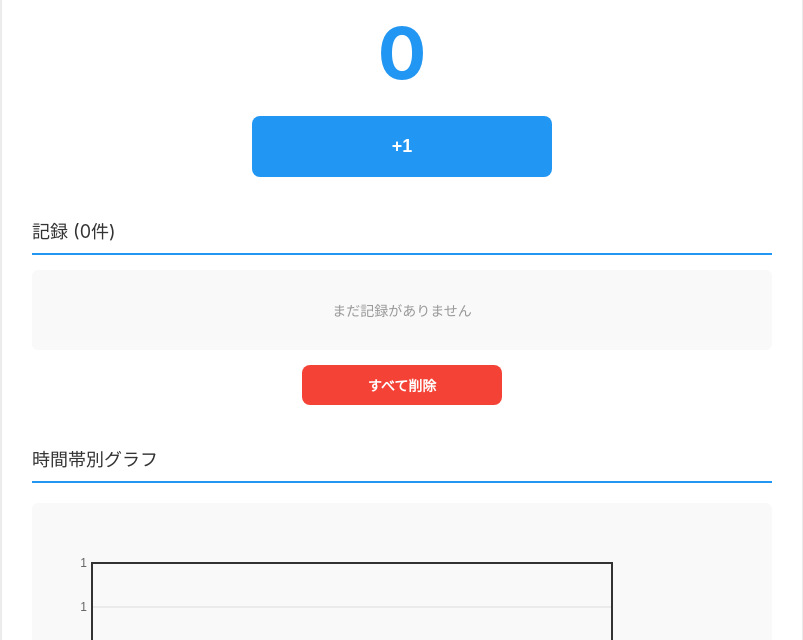
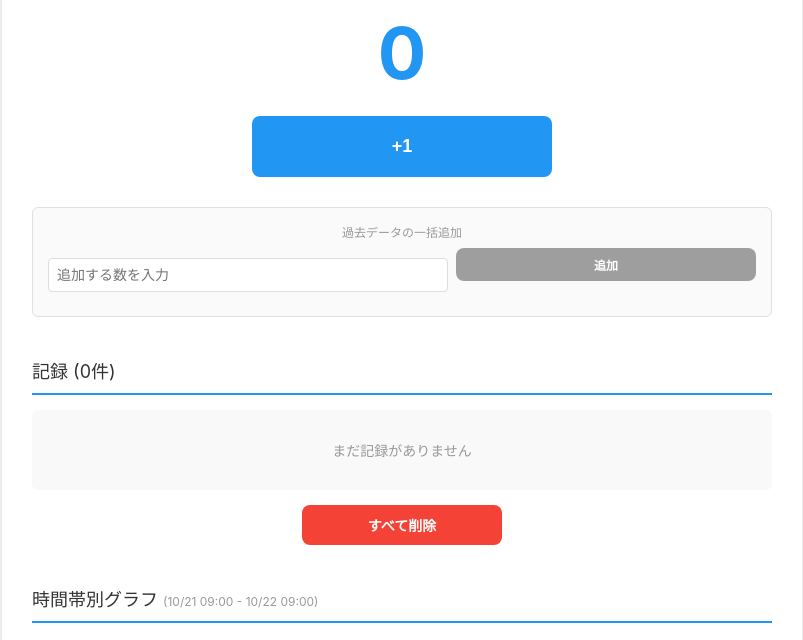
Before and after one commit to sharoo3/simple_counter, a plain HTML site: page index.html in a window 1280 px wide. Shown: the part 106-746 px from the top of the page, without its empty margins (238-1041 px from the left). Drawn offline with Linux system fonts and the light colour scheme.

Commit message:
Add bulk import feature for counter app

```diff
--- a/index.html
+++ b/index.html
@@ -155,6 +155,45 @@
             padding: 20px;
             font-size: 14px;
         }
+
+        .bulk-import {
+            margin-top: 30px;
+            padding: 15px;
+            background: #fafafa;
+            border-radius: 6px;
+            border: 1px solid #e0e0e0;
+        }
+
+        .bulk-import-title {
+            font-size: 12px;
+            color: #999;
+            margin-bottom: 8px;
+        }
+
+        .bulk-import-input {
+            display: flex;
+            gap: 8px;
+            align-items: center;
+        }
+
+        .bulk-import-input input {
+            flex: 1;
+            padding: 8px;
+            font-size: 14px;
+            border: 1px solid #ddd;
+            border-radius: 4px;
+        }
+
+        .btn-secondary {
+            background: #9e9e9e;
+            color: white;
+            padding: 8px 16px;
+            font-size: 12px;
+        }
+
+        .btn-secondary:hover {
+            background: #757575;
+        }
     </style>
 </head>
 <body>
@@ -164,6 +203,14 @@
         <div class="counter-display">
             <div class="counter-number" id="counter">0</div>
             <button class="btn btn-primary" id="incrementBtn">+1</button>
+
+            <div class="bulk-import">
+                <div class="bulk-import-title">過去データの一括追加</div>
+                <div class="bulk-import-input">
+                    <input type="number" id="bulkInput" placeholder="追加する数を入力" min="1" step="1">
+                    <button class="btn btn-secondary" id="bulkAddBtn">追加</button>
+                </div>
+            </div>
         </div>
 
         <div class="section">
@@ -175,7 +222,7 @@
         </div>
 
         <div class="section">
-            <div class="section-title">時間帯別グラフ</div>
+            <div class="section-title">時間帯別グラフ <span id="chartPeriod" style="font-size: 12px; color: #999; font-weight: normal;"></span></div>
             <div class="chart-container">
                 <canvas id="chart" width="600" height="300"></canvas>
             </div>
@@ -196,15 +243,22 @@
             initElements() {
                 this.counterDisplay = document.getElementById('counter');
                 this.incrementBtn = document.getElementById('incrementBtn');
+                this.bulkInput = document.getElementById('bulkInput');
+                this.bulkAddBtn = document.getElementById('bulkAddBtn');
                 this.recordsList = document.getElementById('recordsList');
                 this.recordCount = document.getElementById('recordCount');
                 this.clearBtn = document.getElementById('clearBtn');
+                this.chartPeriod = document.getElementById('chartPeriod');
                 this.canvas = document.getElementById('chart');
                 this.ctx = this.canvas.getContext('2d');
             }
 
             bindEvents() {
                 this.incrementBtn.addEventListener('click', () => this.increment());
+                this.bulkAddBtn.addEventListener('click', () => this.bulkAdd());
+                this.bulkInput.addEventListener('keypress', (e) => {
+                    if (e.key === 'Enter') this.bulkAdd();
+                });
                 this.clearBtn.addEventListener('click', () => this.clearAll());
             }
 
@@ -214,6 +268,32 @@
                 this.records.push(timestamp);
                 this.saveData();
                 this.updateUI();
+            }
+
+            bulkAdd() {
+                const count = parseInt(this.bulkInput.value);
+
+                if (isNaN(count) || count <= 0) {
+                    alert('1以上の数値を入力してください');
+                    return;
+                }
+
+                if (count > 10000) {
+                    alert('一度に追加できるのは10000までです');
+                    return;
+                }
+
+                const fixedDate = new Date('1990-01-01T00:00:00');
+                for (let i = 0; i < count; i++) {
+                    this.records.push(new Date(fixedDate));
+                    this.counter++;
+                }
+
+                this.bulkInput.value = '';
+                this.saveData();
+                this.updateUI();
+
+                alert(`${count}件追加しました`);
             }
 
             deleteRecord(index) {
@@ -271,13 +351,48 @@
                 return `${year}/${month}/${day} ${hours}:${minutes}:${seconds}`;
             }
 
+            getCurrentPeriodStart() {
+                const now = new Date();
+                const year = now.getFullYear();
+                const month = now.getMonth();
+                const day = now.getDate();
+                const hour = now.getHours();
+
+                // 9時より前なら前日の9時から
+                if (hour < 9) {
+                    const periodStart = new Date(year, month, day - 1, 9, 0, 0, 0);
+                    return periodStart;
+                }
+                // 9時以降なら今日の9時から
+                else {
+                    const periodStart = new Date(year, month, day, 9, 0, 0, 0);
+                    return periodStart;
+                }
+            }
+
+            getTodayRecords() {
+                const periodStart = this.getCurrentPeriodStart();
+                const nextPeriodStart = new Date(periodStart.getTime() + 24 * 60 * 60 * 1000);
+
+                return this.records.filter(record => {
+                    return record >= periodStart && record < nextPeriodStart;
+                });
+            }
+
             drawChart() {
                 const hourCounts = new Array(24).fill(0);
+                const todayRecords = this.getTodayRecords();
 
-                this.records.forEach(record => {
+                todayRecords.forEach(record => {
                     const hour = record.getHours();
                     hourCounts[hour]++;
                 });
+
+                // 期間表示を更新
+                const periodStart = this.getCurrentPeriodStart();
+                const nextPeriodStart = new Date(periodStart.getTime() + 24 * 60 * 60 * 1000);
+                const formatDate = (d) => `${d.getMonth() + 1}/${d.getDate()} ${String(d.getHours()).padStart(2, '0')}:00`;
+                this.chartPeriod.textContent = `(${formatDate(periodStart)} - ${formatDate(nextPeriodStart)})`;
 
                 const canvas = this.canvas;
                 const ctx = this.ctx;
@@ -310,20 +425,23 @@
                     ctx.fillText(value, padding - 5, y + 4);
                 }
 
-                hourCounts.forEach((count, hour) => {
-                    const x = padding + hour * barWidth;
+                // 9時始まりで描画（9, 10, 11, ..., 23, 0, 1, ..., 8）
+                for (let i = 0; i < 24; i++) {
+                    const hour = (i + 9) % 24;
+                    const count = hourCounts[hour];
+                    const x = padding + i * barWidth;
                     const barHeight = (count / maxCount) * chartHeight;
                     const y = padding + chartHeight - barHeight;
 
                     ctx.fillStyle = '#2196F3';
                     ctx.fillRect(x + 2, y, barWidth - 4, barHeight);
 
-                    if (hour % 3 === 0) {
+                    if (i % 3 === 0) {
                         ctx.fillStyle = '#666';
                         ctx.textAlign = 'center';
                         ctx.fillText(hour + '時', x + barWidth / 2, height - padding + 20);
                     }
-                });
+                }
 
                 ctx.strokeStyle = '#333';
                 ctx.lineWidth = 2;
```
